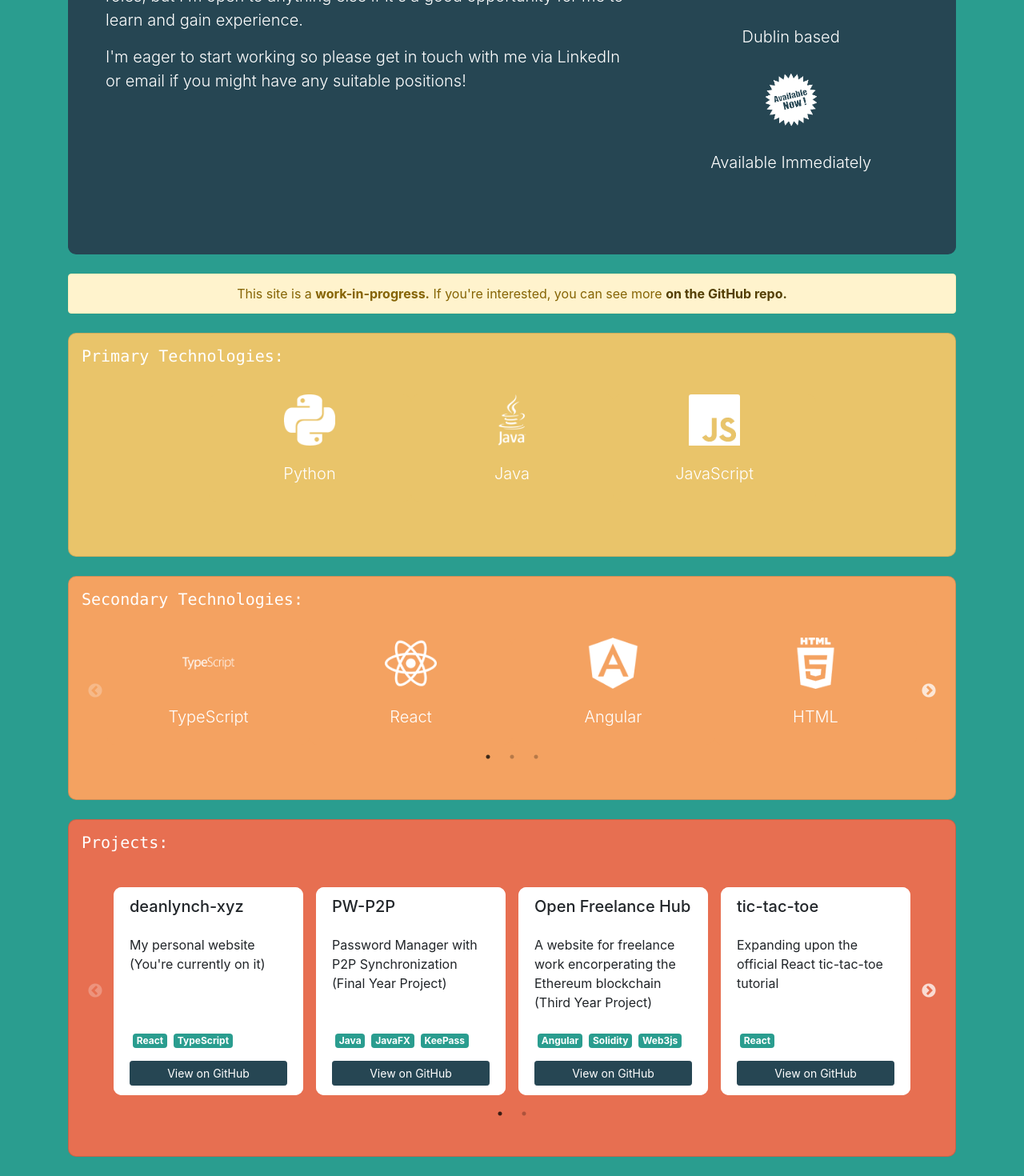
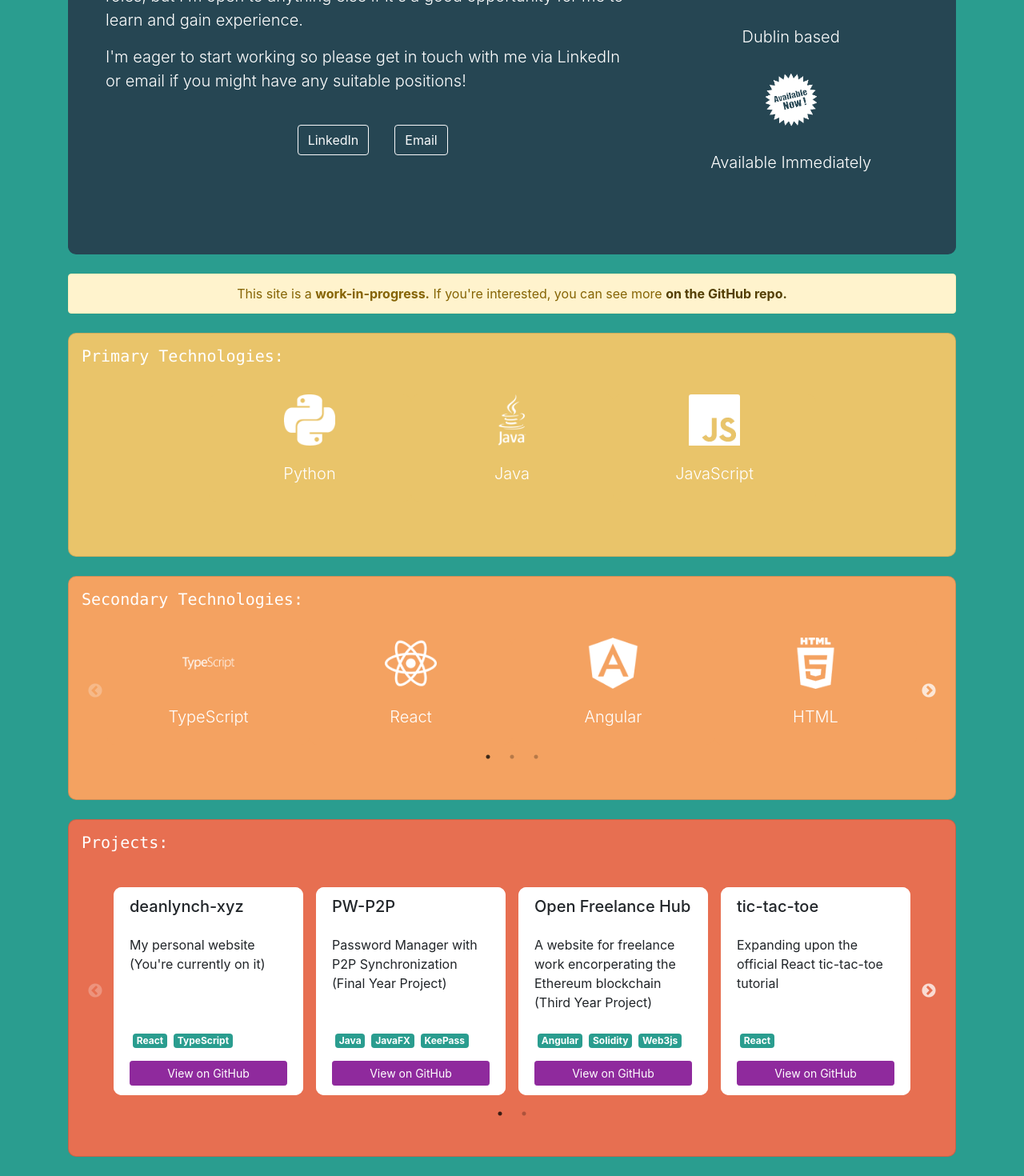
Before and after one commit to lynchdean/deanlynch-xyz, a React (Create React App) app: page / in a window 1280 px wide. Shown: the part 453-1923 px from the top of the page at 80% size. Built offline with nearby package versions, Linux system fonts and the light colour scheme.

Commit message:
Add buttons to Jumbo

```diff
--- a/src/components/Jumbo.tsx
+++ b/src/components/Jumbo.tsx
@@ -1,9 +1,10 @@
 import * as React from 'react';
 import Jumbotron from "react-bootstrap/Jumbotron";
 import Container from "react-bootstrap/Container";
+import Button from "react-bootstrap/Button";
 import Row from "react-bootstrap/Row";
+
 import Col from "react-bootstrap/Col";
-
 import "./css/jumbo.css"
 
 type Props = {
@@ -22,6 +23,14 @@ function Jumbo({heading, lines, cards}: Props) {
                         {lines.map((line, index) => {
                             return <p key={index} className="lead">{line}</p>
                         })}
+
+                        <div className="d-flex justify-content-center">
+                            <div className="btn-toolbar mx-auto pt-4">
+                                <Button href="https://www.linkedin.com/in/deanlynch97/" className="mr-3" variant="outline-light">LinkedIn</Button>
+                                <Button href="mailto:lynchdean@gmail.com?subject= Hello! (via deanlynch.xyz)" className="ml-3" variant="outline-light">Email</Button>
+                            </div>
+                        </div>
+
                     </Col>
                     <Col sm={4}>
                         <ul className={"p-0"} style={{listStyle: "none"}}>
--- a/src/css/app.css
+++ b/src/css/app.css
@@ -15,8 +15,8 @@ body {
 }
 
 .btn-block {
-    background-color: #264653 !important;
-    border-color: #264653 !important;
+    background-color: #8F2A9D !important;
+    border-color: #8F2A9D !important;
 }
 
 #tech1-slider .card {
```
